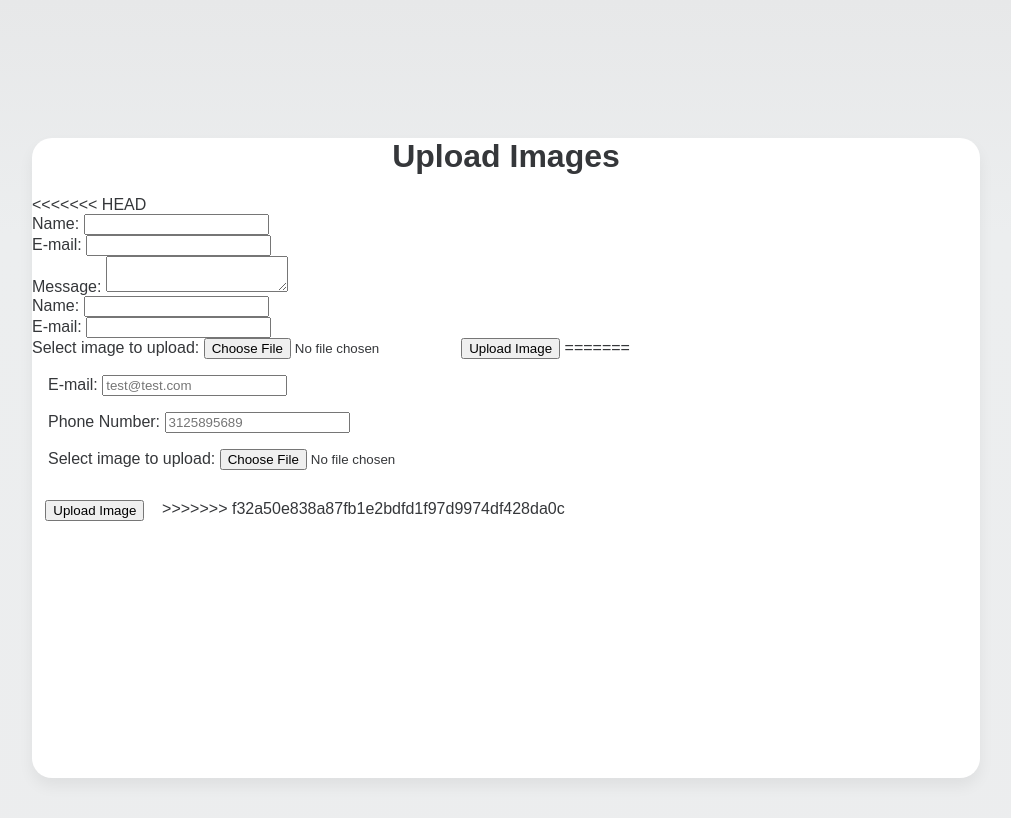
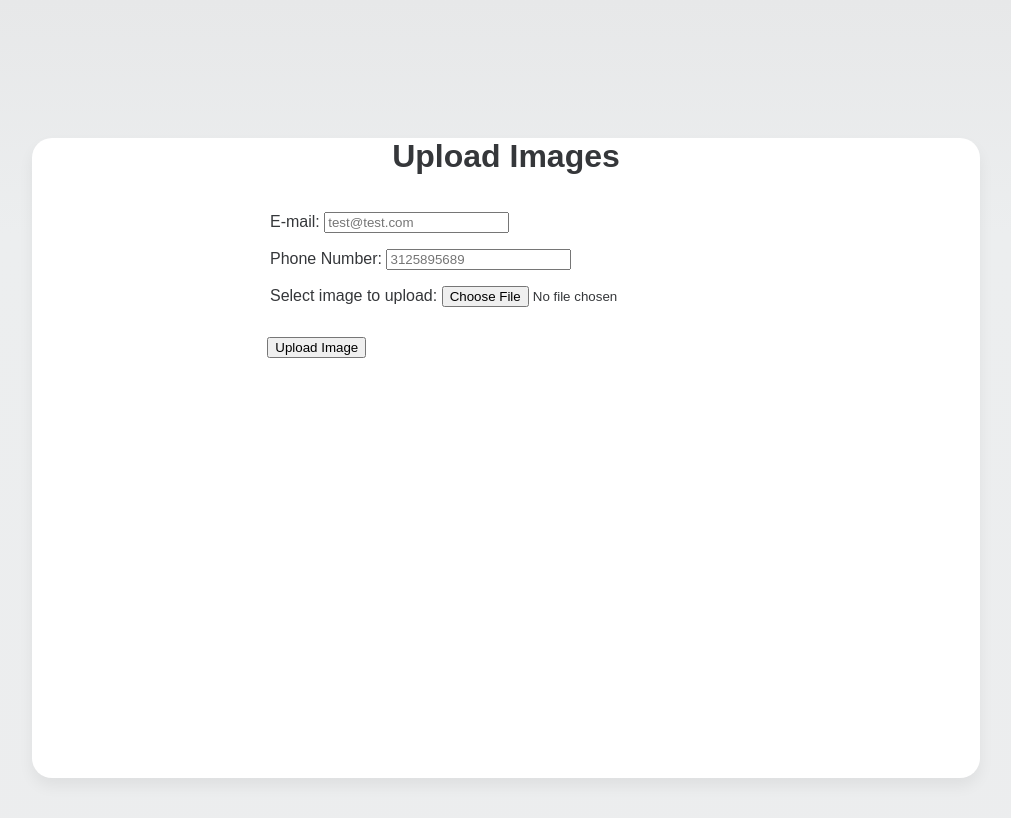
Before and after one commit to Cdoherty95/ITM-544-site-code, a PHP site: page /upload.php in a window 1280 px wide. Shown: the top 818 px of the page, without its empty margins (134-1145 px from the left). Run offline with PHP 8.4, Linux system fonts and the light colour scheme.

Commit message:
updated php actions

```diff
--- a/gallery-grid.css
+++ b/gallery-grid.css
@@ -63,8 +63,6 @@ body {
     order: 2;
     margin-left: 3%;
 }
-<<<<<<< HEAD
-=======
 /*flex container for form*/
 .upload_form{
     width: 75%;
@@ -77,7 +75,6 @@ body {
 .form_input{
     margin: 1em 1em 1em 1em;
 }
->>>>>>> f32a50e838a87fb1e2bdfd1f97d9974df428da0c
 /*cs to format button on main page */
 .btn {
     background: #3498db;
--- a/upload.php
+++ b/upload.php
@@ -29,36 +29,6 @@ $ImgList = $ImgRepo->getAllImg();
 
     <div class="upload_form">
     <form action="formaction.php" method="post" enctype="multipart/form-data">
-<<<<<<< HEAD
-        <div>
-            <label for="name">Name:</label>
-            <input type="text" id="name" name="user_name">
-        </div>
-        <div>
-            <label for="mail">E-mail:</label>
-            <input type="email" id="mail" name="user_mail">
-        </div>
-        <div>
-            <label for="msg">Message:</label>
-            <textarea id="msg" name="user_message"></textarea>
-        </div>
-        <div>
-            <label for="name">Name:</label>
-            <input type="text" id="name" name="user_name">
-        </div>
-        <div>
-            <label for="mail">E-mail:</label>
-            <input type="email" id="mail" name="email">
-        </div>
-        <div>
-            <label for="msg">Select image to upload:</label>
-            <input type="file" name="fileToUpload" id="fileToUpload"
-        </div>
-
-
-
-        <input type="submit" value="Upload Image" name="submit">
-=======
         <div class="form_input">
             <label for="mail">E-mail:</label>
             <input type="email" id="mail" name="user_mail" placeholder="test@test.com">
@@ -72,7 +42,6 @@ $ImgList = $ImgRepo->getAllImg();
             <input type="file" name="image" id="image">
         </div>
         <input class="form_input" type="submit" value="Upload Image" name="submit">
->>>>>>> f32a50e838a87fb1e2bdfd1f97d9974df428da0c
     </form>
 
     </div>
```
Also changed, not shown: formaction.php (+0 -9 lines).
